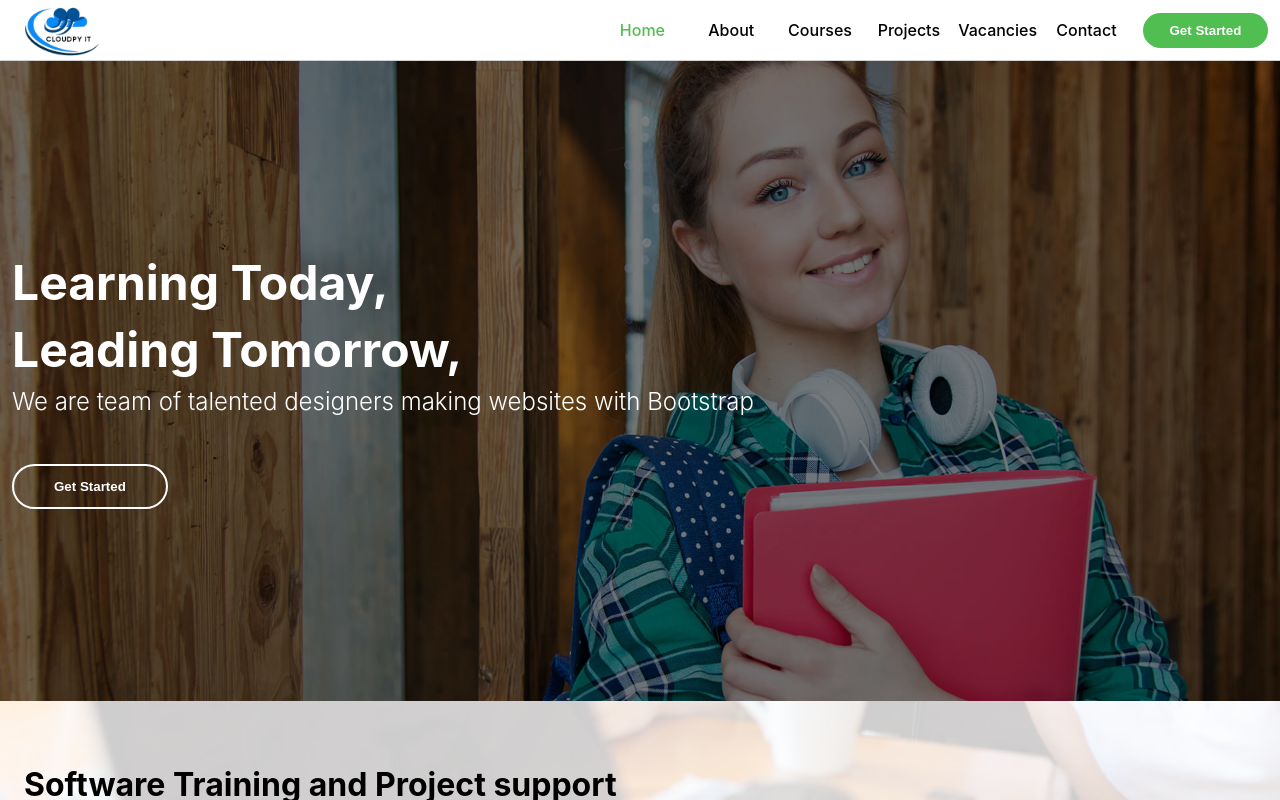
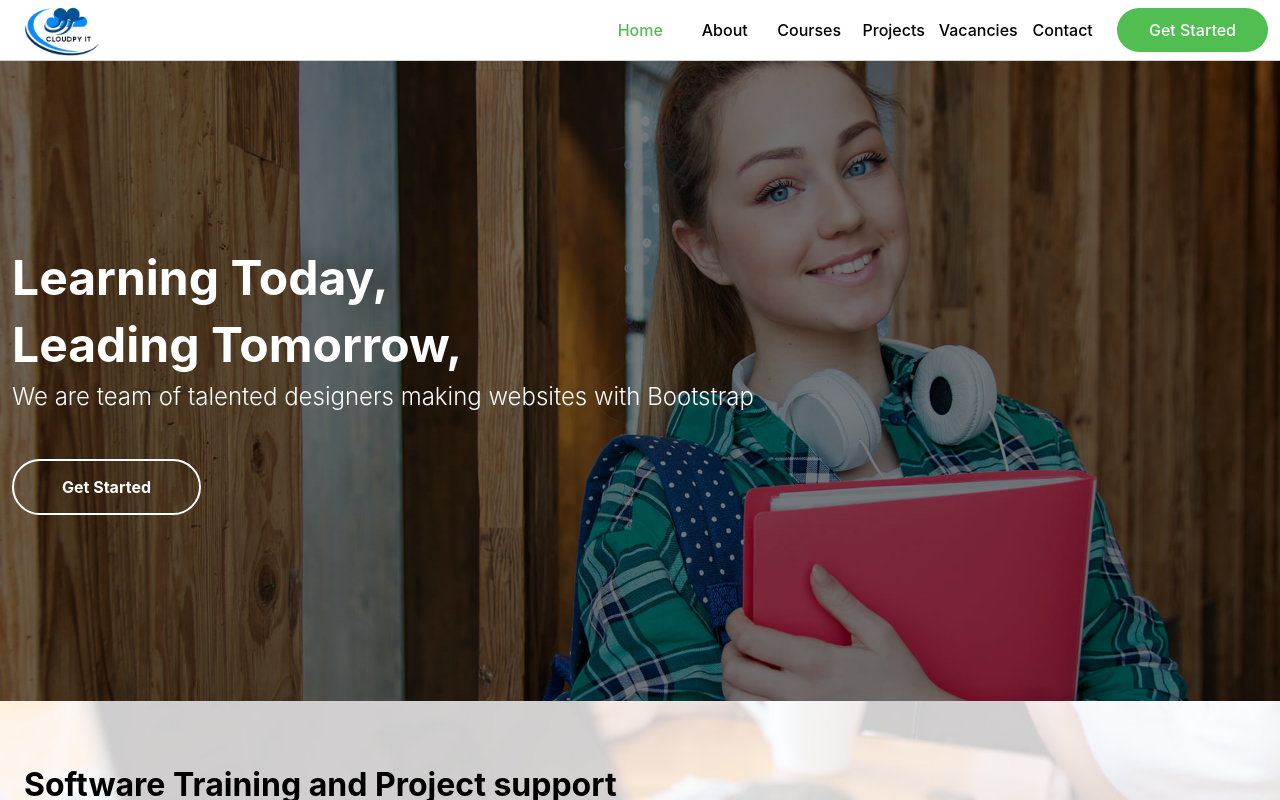
Before and after one commit to AVIRENI-CHANDAN/cloudpyit, a React (Create React App) app in the folder cloudpyit/: page / in a window 1280 px wide. Built offline with nearby package versions, Linux system fonts and the light colour scheme; no server answers.

Commit message:
GetStarted buttons updated in the application.

```diff
--- a/cloudpyit/src/components/LandingPage/WelcomeSection/WelcomeSection.js
+++ b/cloudpyit/src/components/LandingPage/WelcomeSection/WelcomeSection.js
@@ -1,4 +1,5 @@
 import React from 'react';
+import { Link } from 'react-router-dom';
 import hero_bg from '../../../images/hero-bg.jpg';
 import styles from './WelcomeSection.module.scss';
 
@@ -13,7 +14,7 @@ class WelcomeSection extends React.Component {
             <div className={styles.LeadingTomorrow}>Leading tomorrow</div>
             <div className={styles.IntroCaption}>We are team of talented designers making websites with Bootstrap</div>
           </div>
-          <button className={styles.GetStartedBtn}>Get Started</button>
+          <Link to="/auth" className={styles.GetStartedBtn}>Get Started</Link>
         </div>
       </section>
     );
--- a/cloudpyit/src/components/LandingPage/WelcomeSection/WelcomeSection.module.scss
+++ b/cloudpyit/src/components/LandingPage/WelcomeSection/WelcomeSection.module.scss
@@ -72,6 +72,7 @@ section.WelcomeSection {
             outline: none;
             cursor: pointer;
             transition: background-color 500ms ease-in-out;
+            text-decoration: none;
 
             &:hover {
                 background-color: $green-color;
--- a/cloudpyit/src/components/NavBar/NavBar.js
+++ b/cloudpyit/src/components/NavBar/NavBar.js
@@ -1,5 +1,5 @@
 import React from 'react';
-import { NavLink } from 'react-router-dom';
+import { Link, NavLink } from 'react-router-dom';
 import close_logo from '../../images/close.png';
 import logo from '../../images/logo.png';
 import menu_logo from '../../images/more_128p.png';
@@ -43,7 +43,7 @@ class NavBar extends React.Component {
             <NavLink to="/vacancies" className={({ isActive }) => isActive ? styles.GreenNavLink : styles.NavLink} onClick={this.handleNavLinkClick}>vacancies</NavLink>
             <NavLink to="/contact" className={({ isActive }) => isActive ? styles.GreenNavLink : styles.NavLink} onClick={this.handleNavLinkClick}>contact</NavLink>
           </div>
-          <button className={styles.GetStartedBtn}>Get Started</button>
+          <Link className={styles.GetStartedBtn}>Get Started</Link>
           {(!this.state.showMenu) ? (
             <div className={styles.MenuIcon} onClick={this.toggleMenu}>
               <img src={menu_logo} alt="Menu" />
--- a/cloudpyit/src/components/NavBar/NavBar.module.scss
+++ b/cloudpyit/src/components/NavBar/NavBar.module.scss
@@ -74,7 +74,8 @@ header.NavBar {
             }
         }
 
-        button.GetStartedBtn {
+        a.GetStartedBtn {
+            text-decoration: none;
             flex: 0 1 auto;
             padding: $button-padding;
             border-radius: 2em;
@@ -84,7 +85,7 @@ header.NavBar {
             color: white;
             cursor: pointer;
             align-self: center;
-            font-weight: bolder;
+            font-size: 1rem;
         }
 
         .MenuIcon {
```
